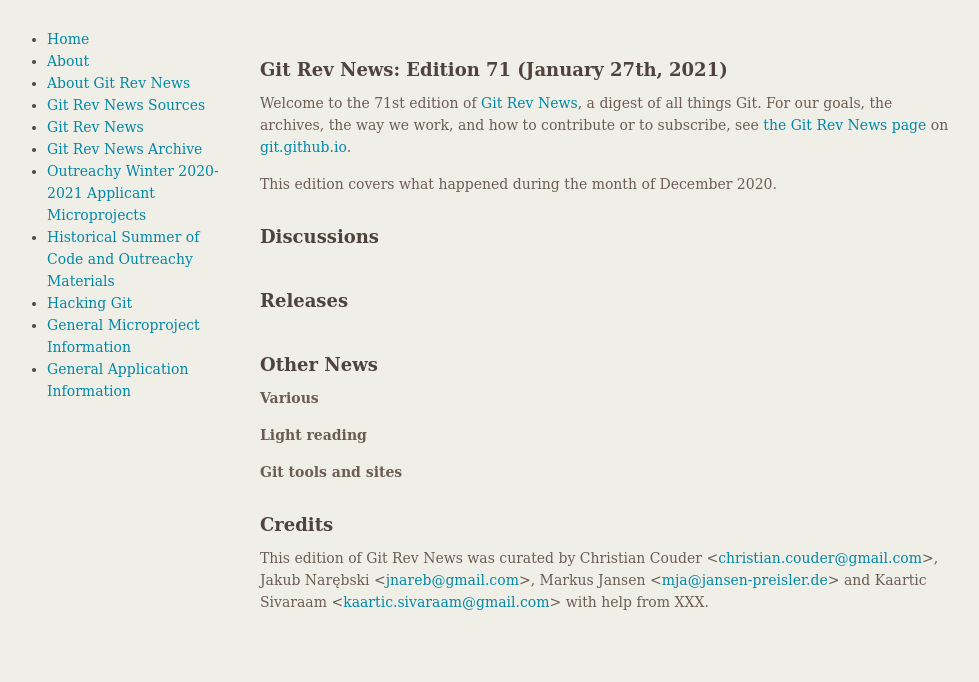
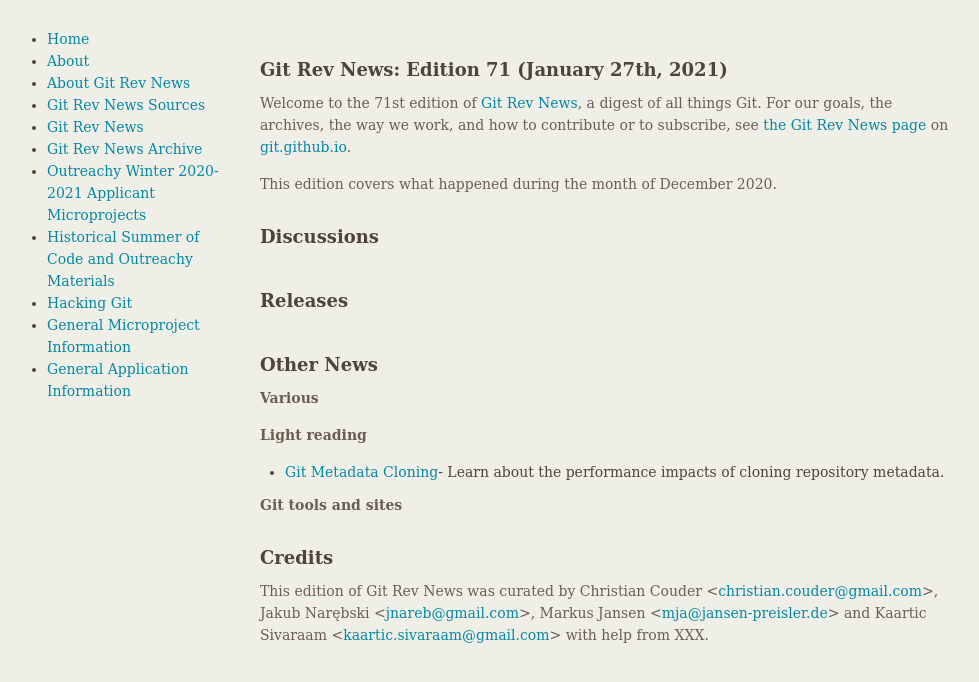
Before and after one commit to git/git.github.io, a Jekyll site: the page built from rev_news/drafts/edition-71.md, in a window 1280 px wide. Shown: the top 682 px of the page, without its empty margins (149-1128 px from the left). Built offline with Jekyll 4.4.1, drawn with Linux system fonts in a browser that asks for light colours.

Commit message:
Added Git metadata cloning article link
Provides additional insight into different kinds of cloning, especially
when you only care about repository metadata.

```diff
--- a/rev_news/drafts/edition-71.md
+++ b/rev_news/drafts/edition-71.md
@@ -43,6 +43,8 @@
 
 __Light reading__
 
+* [Git Metadata Cloning](https://www.alchemists.io/articles/git_metadata_cloning)- Learn about the
+  performance impacts of cloning repository metadata.
 
 __Git tools and sites__
 
```
